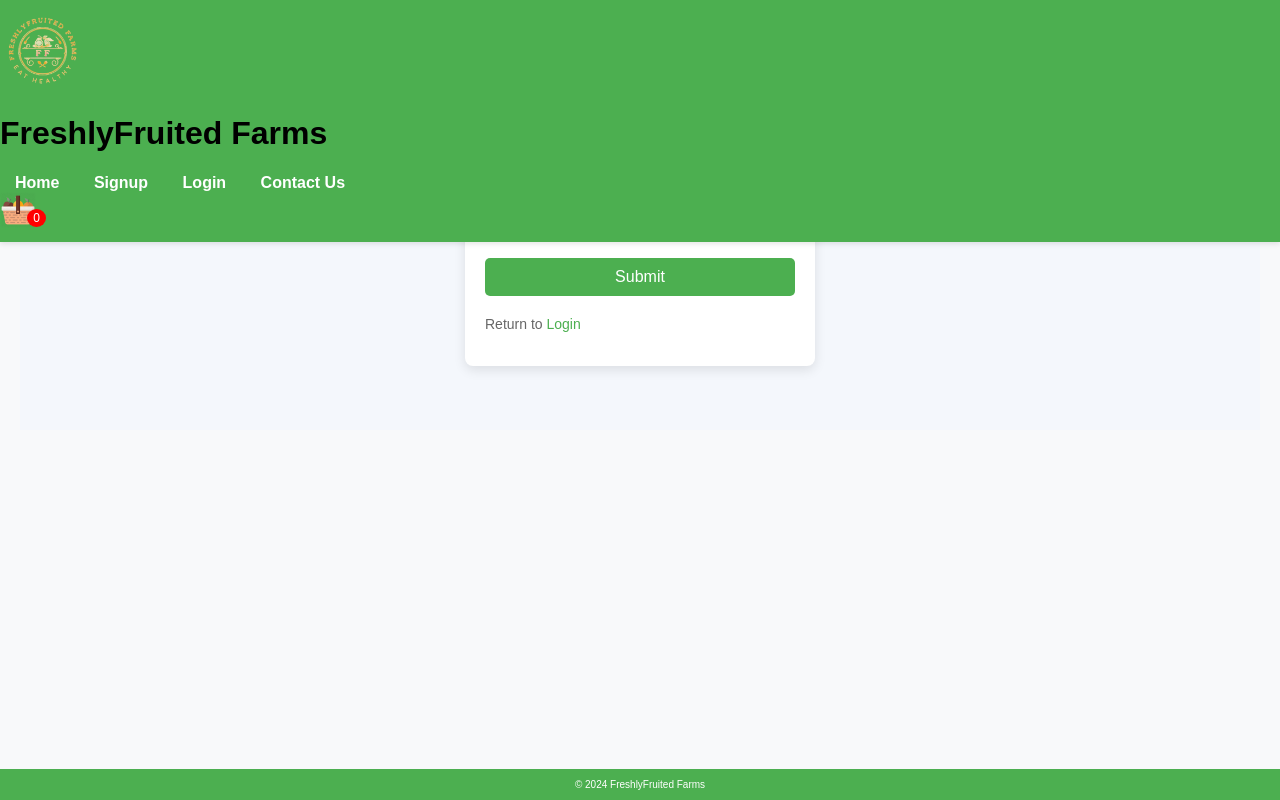
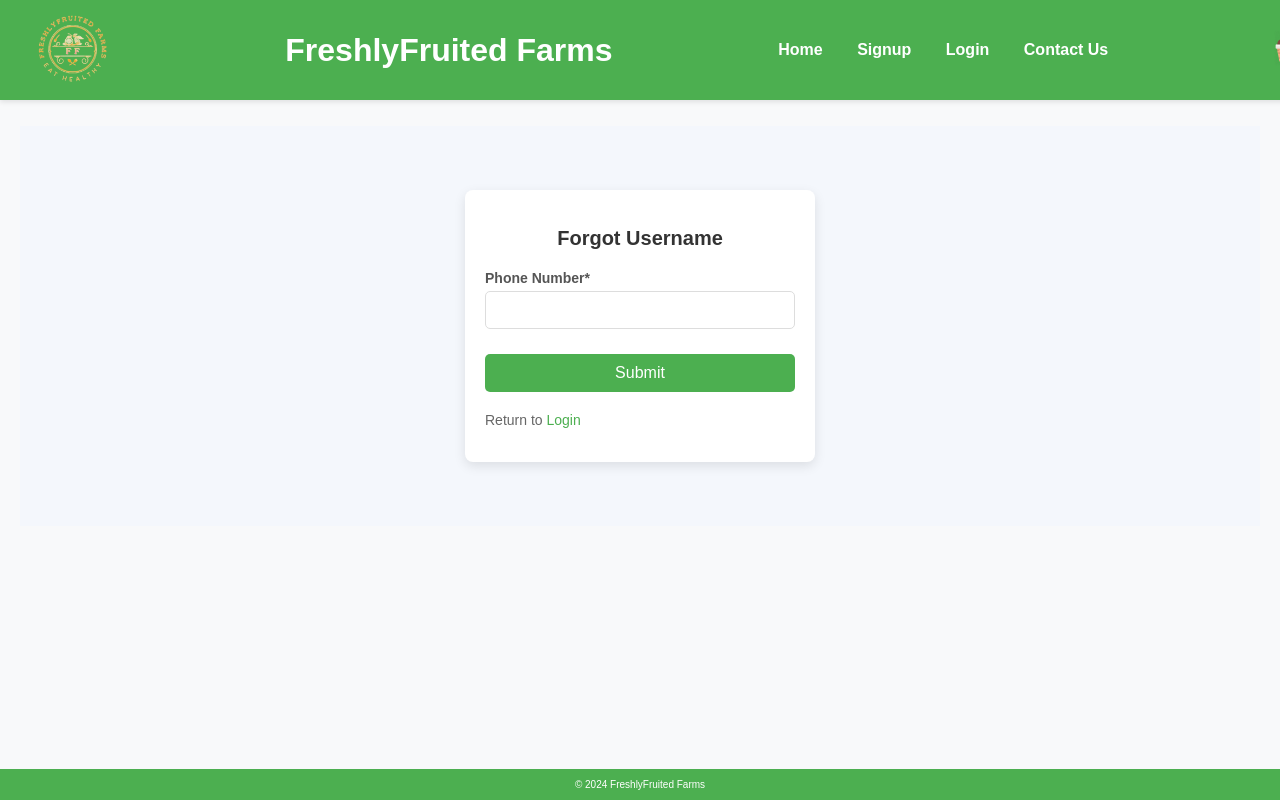
Before and after one commit to phaneendra218/Farm, a Flask app: page /forget_user in a window 1280 px wide. Run offline with Flask 3, Linux system fonts and the light colour scheme.

Commit message:
Fixed header5

```diff
--- a/static/css/styles.css
+++ b/static/css/styles.css
@@ -14,14 +14,17 @@ h2, h3 {
 }
 header {
     background-color: #4CAF50;
-    position: fixed;
-    top: 0;
-    left: 0;
-    width: 100%;
-    z-index: 1000; /* Ensures the header is above other elements */
-    /* background-color: #fff; Match the header's background color */
-    box-shadow: 0px 2px 5px rgba(0, 0, 0, 0.1); /* Optional: adds a slight shadow for separation */
-    padding: 10px 0; /* Adjust padding as needed */
+    padding: 8px 30px;
+    color: white;
+    text-align: center;
+    position: fixed; /* Changed from relative to fixed */
+    top: 0; /* Keeps the header at the top of the page */
+    width: 100%; /* Ensures the header spans the full width of the page */
+    z-index: 1000; /* Keeps the header above other elements */
+    display: flex;
+    justify-content: space-between;
+    align-items: center;
+    box-shadow: 0px 2px 5px rgba(0, 0, 0, 0.1); /* Optional: adds a shadow for better visibility */
 }
 footer {
     background-color: #4CAF50;
@@ -47,6 +50,7 @@ nav a:hover {
 main {
     padding: 20px;
     flex-grow: 1;
+    margin-top: 96px; /* Adjust this value to match the height of the header (80px logo height + padding) */
 }
 /* Flash Messages */
 .flash-messages {
```
